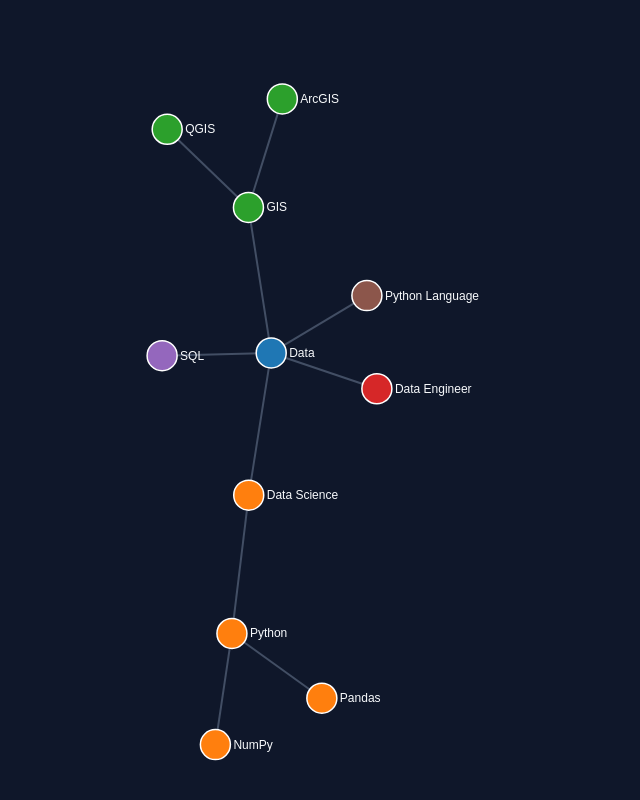
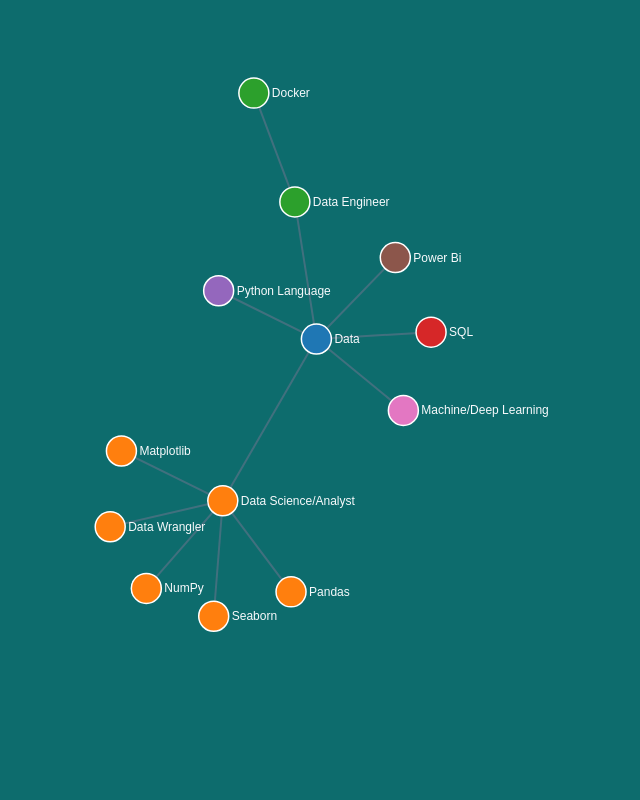
Before and after one commit to Rafa-Garcia-Data/d3-skills-network-and-others, a plain HTML site: page index.html in a window 1280 px wide. Shown: the whole page, without its empty margins (377-1017 px from the left). Drawn offline with nearby package versions, Linux system fonts and the light colour scheme.

Commit message:
Adding nodes and links

```diff
--- a/index.html
+++ b/index.html
@@ -2,11 +2,11 @@
 <html lang="es">
 <head>
   <meta charset="UTF-8" />
-  <title>Grafo con D3.js</title>
+  <title>Knowledge Tree</title>
   <!-- Cargamos D3.js v7 -->
   <script src="https://d3js.org/d3.v7.min.js"></script>
   <style>
-    body { font-family: sans-serif; margin: 0; background: #0f172a; }
+    body { font-family: sans-serif; margin: 0; background: #0d6c6d; }
     svg { width: 100vw; height: 100vh; }
     .link { stroke: #64748b; stroke-opacity: 0.6; stroke-width: 2px; }
     .node { stroke: #fff; stroke-width: 1.5px; cursor: pointer; }
@@ -25,36 +25,54 @@
     { id: "Data", level: 0, group: 0 },
 
     // --- NIVEL 1: Categorías Principales ---
-    { id: "Data Science", level: 1, group: 1 },
-    { id: "GIS",          level: 1, group: 2 },
+    { id: "Data Science/Analyst", level: 1, group: 1 },
+   // { id: "GIS",          level: 1, group: 2 }, Grupo GIS comentado por no haberlo aprendido aún.
     { id: "Data Engineer", level: 1, group: 3 },
     { id: "SQL",       level: 1, group: 4 },
     { id: "Python Language",       level: 1, group: 5 },
+    { id: "Power Bi",       level: 1, group: 6 },
+    { id: "Machine/Deep Learning",       level: 1, group: 7 },
 
     // --- NIVEL 2: Herramientas y Librerías (Nodos Hijos) ---
     // Pertenecen al grupo de su categoría principal
-    { id: "Python", level: 2, group: 1 },
-      { id: "Pandas", level: 3, group: 1 },
-      { id: "NumPy",  level: 3, group: 1 },
 
-    { id: "QGIS",   level: 2, group: 2 },
-    { id: "ArcGIS", level: 2, group: 2 }
+    { id: "Data Wrangler", level: 2, group: 1 },
+    { id: "Pandas", level: 2, group: 1 },
+    { id: "NumPy",  level: 2, group: 1 },
+    { id: "Matplotlib", level: 2, group: 1 },
+    { id: "Seaborn", level: 2, group: 1 },
+
+    //{ id: "QGIS",   level: 2, group: 2 },
+    //{ id: "ArcGIS", level: 2, group: 2 },
+    //{ id: "Geopandas", level: 2, group: 2 },
+    //{ id: "Google Earth Engine", level: 2, group: 2 },
+
+    { id: "Docker", level: 2, group: 3 },
   ],
   links: [
     // Conexiones Raíz -> Categorías
-    { source: "Data", target: "Data Science" },
-    { source: "Data", target: "GIS" },
+    { source: "Data", target: "Data Science/Analyst" },
+    //{ source: "Data", target: "GIS" },
     { source: "Data", target: "SQL" },
+    { source: "Data", target: "Power Bi" },
     { source: "Data", target: "Data Engineer" },
     { source: "Data", target: "Python Language" },
+    { source: "Data", target: "Machine/Deep Learning" },
 
     // Conexiones Categorías -> Herramientas
-    { source: "Data Science", target: "Python" },
-      { source: "Python", target: "Pandas" },
-      { source: "Python", target: "NumPy" },
 
-    { source: "GIS", target: "QGIS" },
-    { source: "GIS", target: "ArcGIS" }
+    { source: "Data Science/Analyst", target: "Pandas" },
+    { source: "Data Science/Analyst", target: "Data Wrangler" },
+    { source: "Data Science/Analyst", target: "NumPy" },
+    { source: "Data Science/Analyst", target: "Matplotlib" },
+    { source: "Data Science/Analyst", target: "Seaborn" },
+
+    //{ source: "GIS", target: "QGIS" },
+    //{ source: "GIS", target: "ArcGIS" },
+    //{ source: "GIS", target: "Geopandas" },
+    //{ source: "GIS", target: "Google Earth Engine" },
+
+    { source: "Data Engineer", target: "Docker" },
   ]
 };
 
```
